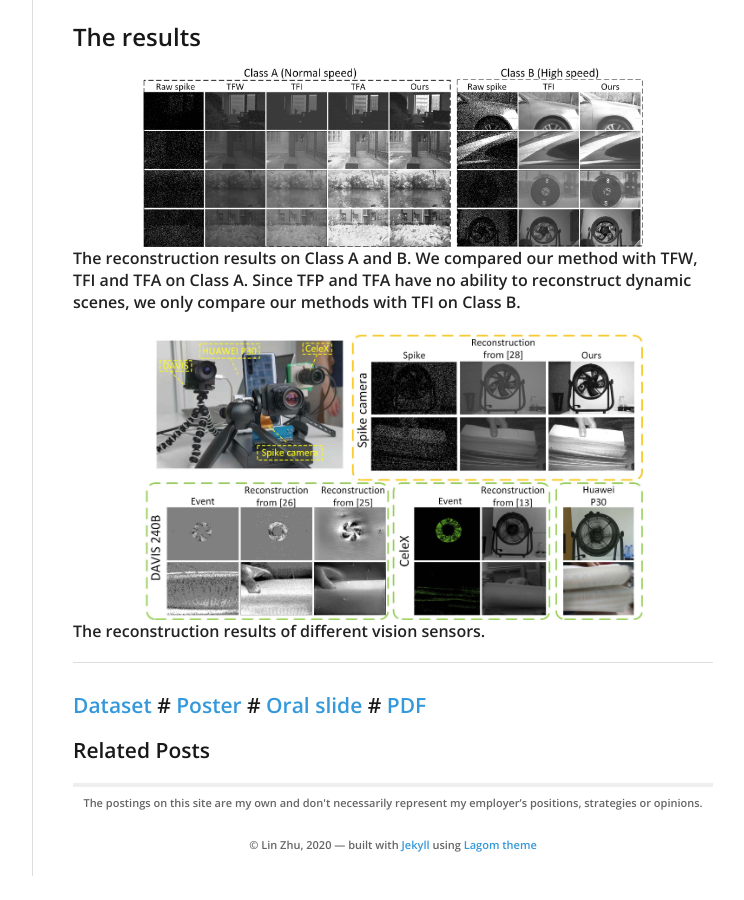
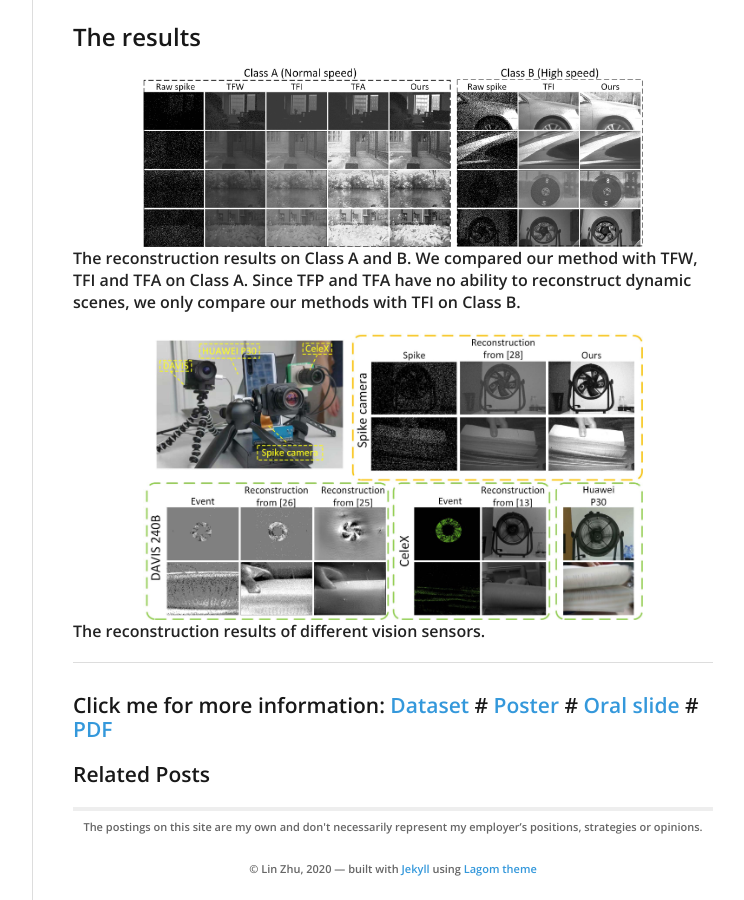
Before and after one commit to Crazyspike/crazyspike.github.io, a Jekyll site: the page built from _posts/2020-7-22-Retina-like Visual Image Reconstruction via Spiking Neural Model.md, in a window 1280 px wide and 900 px high, scrolled down 1821 px. Shown: the whole window, without its empty margins (378-1122 px from the left). Built offline with Jekyll 4.4.1, drawn with Linux system fonts in a browser that asks for light colours; before the commit the page ends 2697 px from its top, so only the background shows below that.

Commit message:
Update 2020-7-22-Retina-like Visual Image Reconstruction via Spiking Neural Model.md

```diff
--- a/_posts/2020-7-22-Retina-like Visual Image Reconstruction via Spiking Neural Model.md
+++ b/_posts/2020-7-22-Retina-like Visual Image Reconstruction via Spiking Neural Model.md
@@ -37,4 +37,4 @@ fovea to record the nature scenes by continuous-time spikes instead of frame-bas
 
 ---
 
-### [Dataset](https://www.pkuml.org/resources/pku-spike-recon-dataset.html) # [Poster](https://raw.githubusercontent.com/Crazyspike/crazyspike.github.io/master/img/poster-2783.pdf) # [Oral slide](https://www.slideshare.net/secret/mZdvclfFoD4IVh) # [PDF](https://openaccess.thecvf.com/content_CVPR_2020/papers/Zhu_Retina-Like_Visual_Image_Reconstruction_via_Spiking_Neural_Model_CVPR_2020_paper.pdf)
+### Click me for more information: [Dataset](https://www.pkuml.org/resources/pku-spike-recon-dataset.html) # [Poster](https://raw.githubusercontent.com/Crazyspike/crazyspike.github.io/master/img/poster-2783.pdf) # [Oral slide](https://www.slideshare.net/secret/mZdvclfFoD4IVh) # [PDF](https://openaccess.thecvf.com/content_CVPR_2020/papers/Zhu_Retina-Like_Visual_Image_Reconstruction_via_Spiking_Neural_Model_CVPR_2020_paper.pdf)
```
